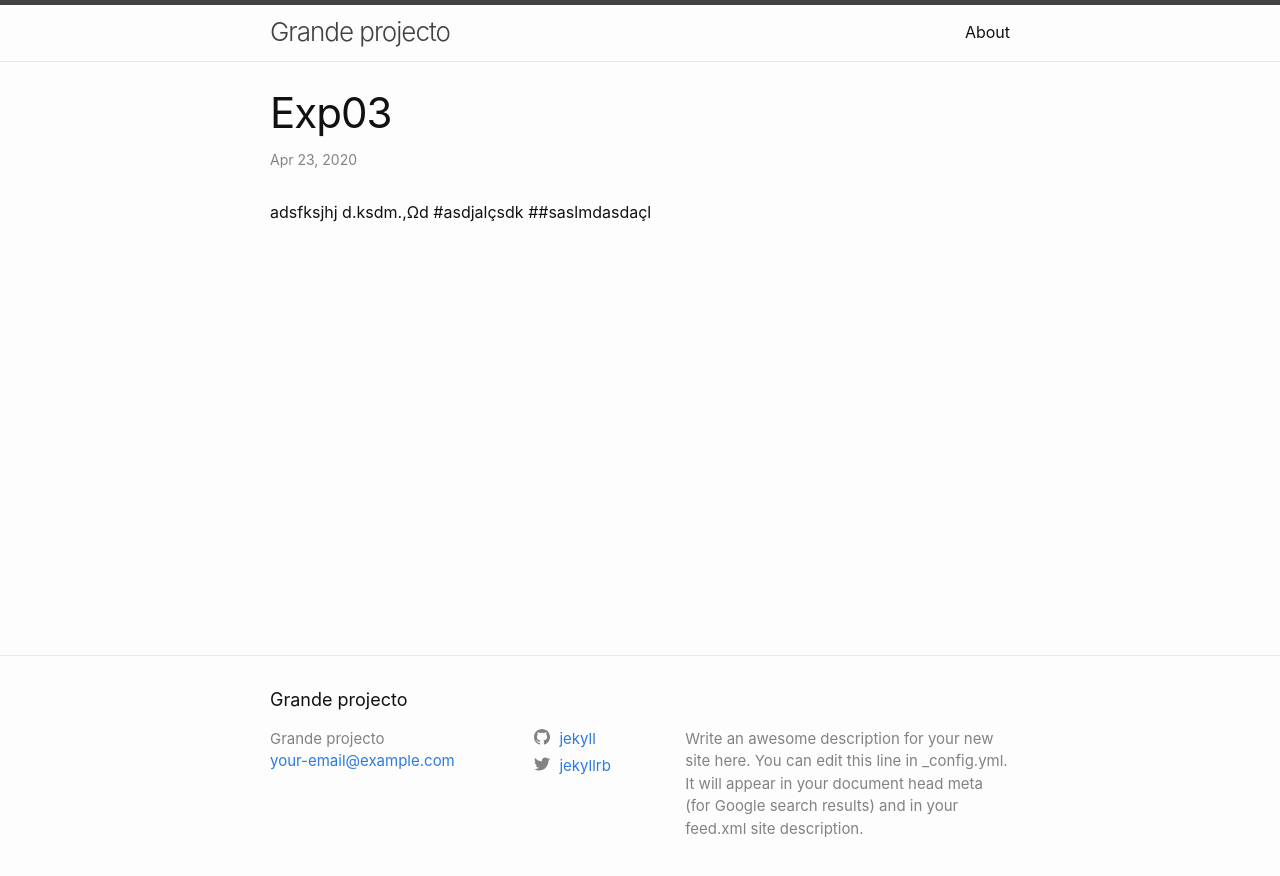
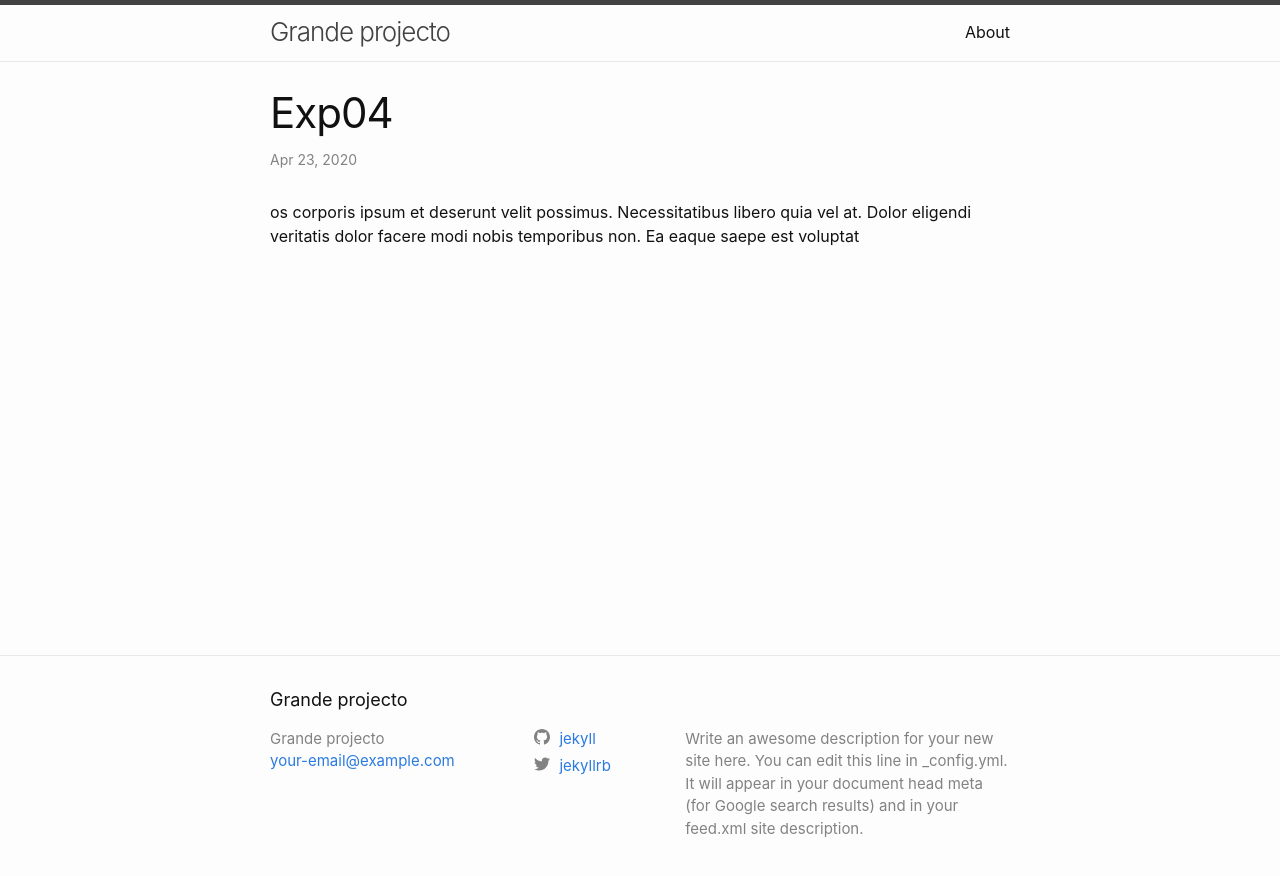
Before and after one commit to nunobmoura/project_index, a Jekyll site: the page built from _posts/2020-04-23-exp02.md, in a window 1280 px wide. Shown: the top 876 px of the page. Built offline with Jekyll 4.4.1, drawn with Linux system fonts in a browser that asks for light colours.

Commit message:
Experience02

```diff
--- a/_posts/2020-04-23-exp02.md
+++ b/_posts/2020-04-23-exp02.md
@@ -1,8 +1,6 @@
 ---
-title: Exp03
+title: Exp04
 layout: post
 ---
 
-adsfksjhj d.ksdm.,Ωd
-#asdjalçsdk
-##saslmdasdaçl
+os corporis ipsum et deserunt velit possimus. Necessitatibus libero quia vel at. Dolor eligendi veritatis dolor facere modi nobis temporibus non. Ea eaque saepe est voluptat
```
